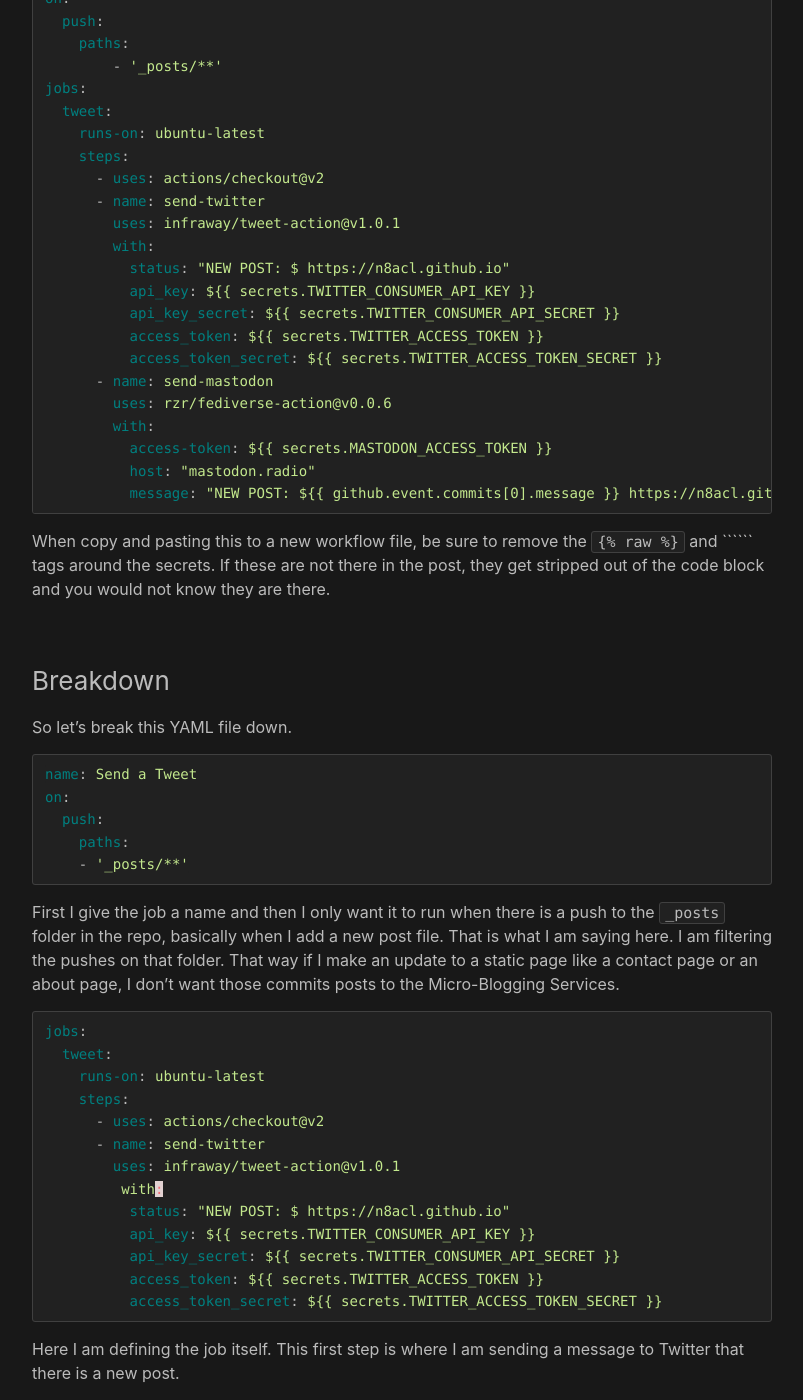
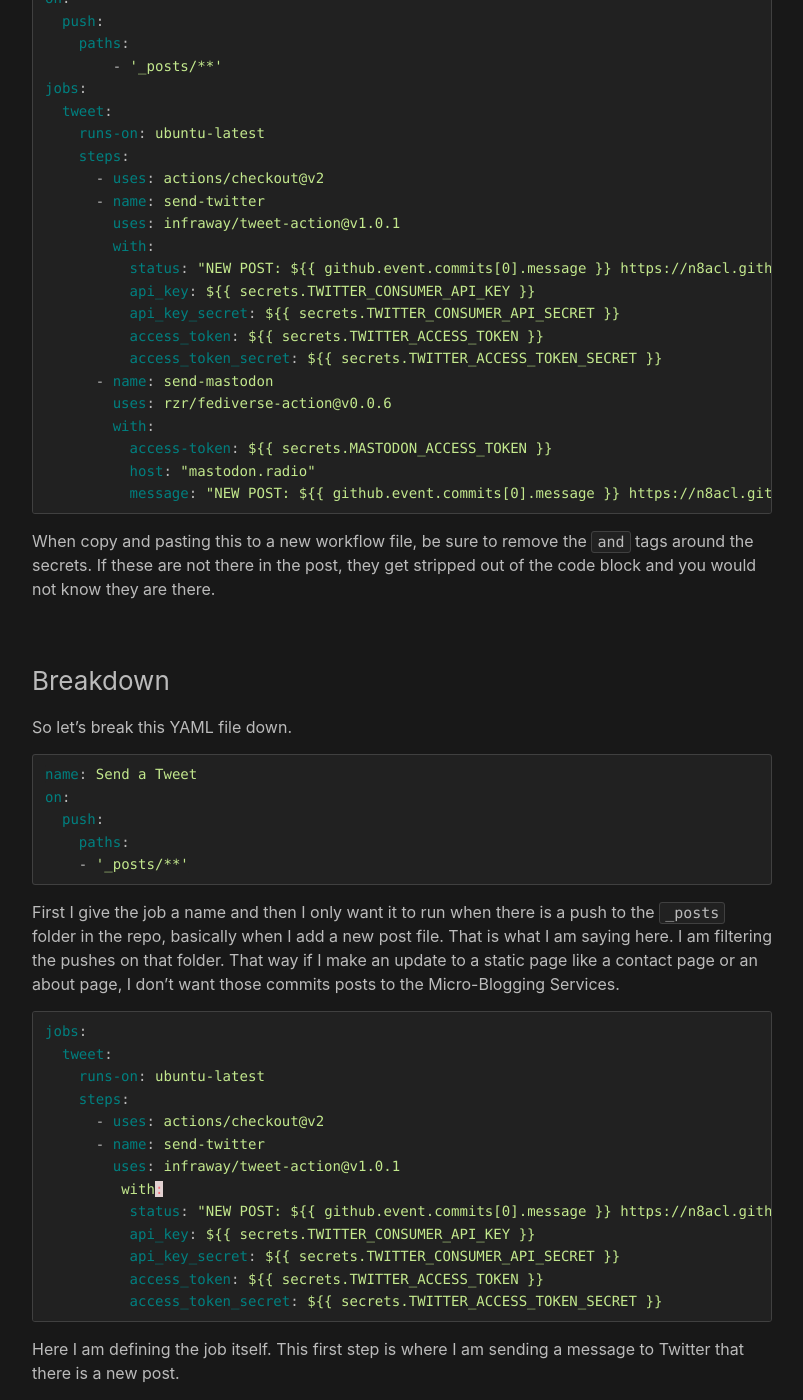
Before and after one commit to n8acl/n8acl.github.io, a Jekyll site: the page built from _posts/2022-06-21-posting-to-twitter-mastodon-using-github-actions.md, in a window 1280 px wide and 1400 px high, scrolled down 2097 px. Shown: the whole window, without its empty margins (238-1041 px from the left). Built offline with Jekyll 4.4.1, drawn with Linux system fonts in a browser that asks for light colours; part of the change alters nothing that is shown; some of the changed text lies outside the part shown.

Commit message:
Updating Post: Posting to Twitter-Mastodon with Github Actions

````diff
--- a/_posts/2022-06-21-posting-to-twitter-mastodon-using-github-actions.md
+++ b/_posts/2022-06-21-posting-to-twitter-mastodon-using-github-actions.md
@@ -53,7 +53,7 @@ You will then need to put all of these keys into seperate secrets in your Github
 Now we can create a new workflow YAML file for our pipeline. You should already be familiar with creating an Action from scratch, so all you need to do is copy and paste the below YAML into a new one.
 
 Here is the workflow YAML file I finally ended up with:
-
+{% raw %}
 ```yaml
 name: Send a Tweet
 on:
@@ -69,18 +69,18 @@ jobs:
         uses: infraway/tweet-action@v1.0.1
         with:
           status: "NEW POST: ${{ github.event.commits[0].message }} https://n8acl.github.io"
-          api_key: ${% raw %}{{ secrets.TWITTER_CONSUMER_API_KEY }}{% endraw %}
-          api_key_secret: ${% raw %}{{ secrets.TWITTER_CONSUMER_API_SECRET }}{% endraw %}
-          access_token: ${% raw %}{{ secrets.TWITTER_ACCESS_TOKEN }}{% endraw %}
-          access_token_secret: ${% raw %}{{ secrets.TWITTER_ACCESS_TOKEN_SECRET }}{% endraw %}
+          api_key: ${{ secrets.TWITTER_CONSUMER_API_KEY }}
+          api_key_secret: ${{ secrets.TWITTER_CONSUMER_API_SECRET }}
+          access_token: ${{ secrets.TWITTER_ACCESS_TOKEN }}
+          access_token_secret: ${{ secrets.TWITTER_ACCESS_TOKEN_SECRET }}
       - name: send-mastodon
         uses: rzr/fediverse-action@v0.0.6
         with:
-          access-token: ${% raw %}{{ secrets.MASTODON_ACCESS_TOKEN }}{% endraw %}
+          access-token: ${{ secrets.MASTODON_ACCESS_TOKEN }}
           host: "mastodon.radio"
-          message: "NEW POST: ${% raw %}{{ github.event.commits[0].message }} https://n8acl.github.io"
+          message: "NEW POST: ${{ github.event.commits[0].message }} https://n8acl.github.io"
 ```
-
+{% endraw %}
 When copy and pasting this to a new workflow file, be sure to remove the ```{% raw %}``` and ```{% endraw %}``` tags around the secrets. If these are not there in the post, they get stripped out of the code block and you would not know they are there.
 
 ### Breakdown
@@ -97,6 +97,7 @@ on:
 
 First I give the job a name and then I only want it to run when there is a push to the ```_posts``` folder in the repo, basically when I add a new post file. That is what I am saying here. I am filtering the pushes on that folder. That way if I make an update to a static page like a contact page or an about page, I don't want those commits posts to the Micro-Blogging Services.
 
+{% raw %}
 ```yaml
 jobs:
   tweet:
@@ -107,22 +108,25 @@ jobs:
         uses: infraway/tweet-action@v1.0.1
          with:
           status: "NEW POST: ${{ github.event.commits[0].message }} https://n8acl.github.io"
-          api_key: ${% raw %}{{ secrets.TWITTER_CONSUMER_API_KEY }}{% endraw %}
-          api_key_secret: ${% raw %}{{ secrets.TWITTER_CONSUMER_API_SECRET }}{% endraw %}
-          access_token: ${% raw %}{{ secrets.TWITTER_ACCESS_TOKEN }}{% endraw %}
-          access_token_secret: ${% raw %}{{ secrets.TWITTER_ACCESS_TOKEN_SECRET }}{% endraw %}
+          api_key: ${{ secrets.TWITTER_CONSUMER_API_KEY }}
+          api_key_secret: ${{ secrets.TWITTER_CONSUMER_API_SECRET }}
+          access_token: ${{ secrets.TWITTER_ACCESS_TOKEN }}
+          access_token_secret: ${{ secrets.TWITTER_ACCESS_TOKEN_SECRET }}
 ```
+{% endraw %}
 
 Here I am defining the job itself. This first step is where I am sending a message to Twitter that there is a new post.
 
+{% raw %}
 ```yaml
       - name: send-mastodon
         uses: rzr/fediverse-action@v0.0.6
         with:
-          access-token: ${% raw %}{{ secrets.MASTODON_ACCESS_TOKEN }}{% endraw %}
+          access-token: ${{ secrets.MASTODON_ACCESS_TOKEN }}
           host: "mastodon.radio"
           message: "NEW POST: ${{ github.event.commits[0].message }} https://n8acl.github.io"
 ```
+{% endraw %}
 
 This last part does the same as the Twitter part, but just posts it to Mastodon. Make sure that you set the ```host:``` line to your Mastodon Instance. Otherwise it will default to Mastodon.social.
 
````
